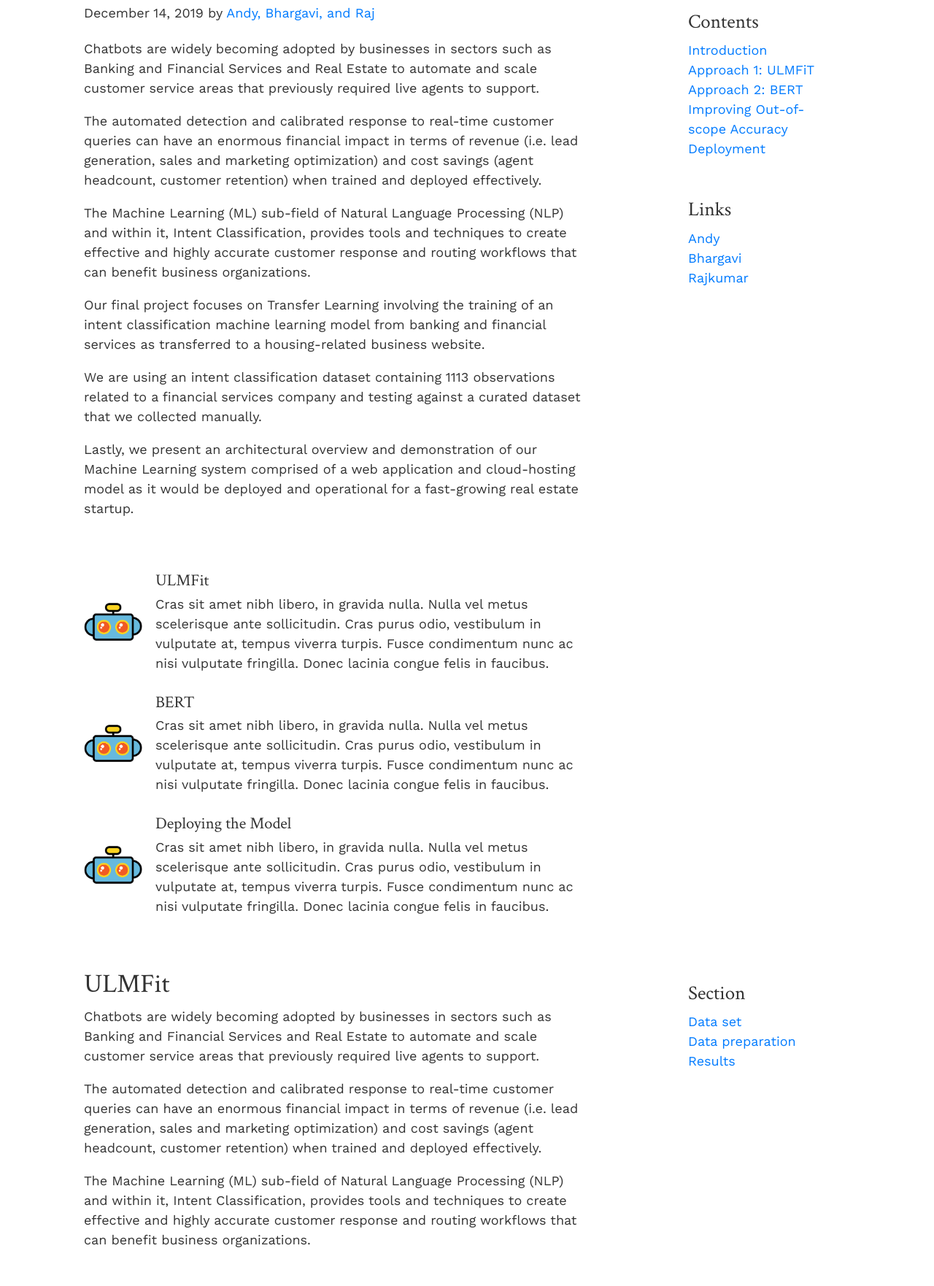
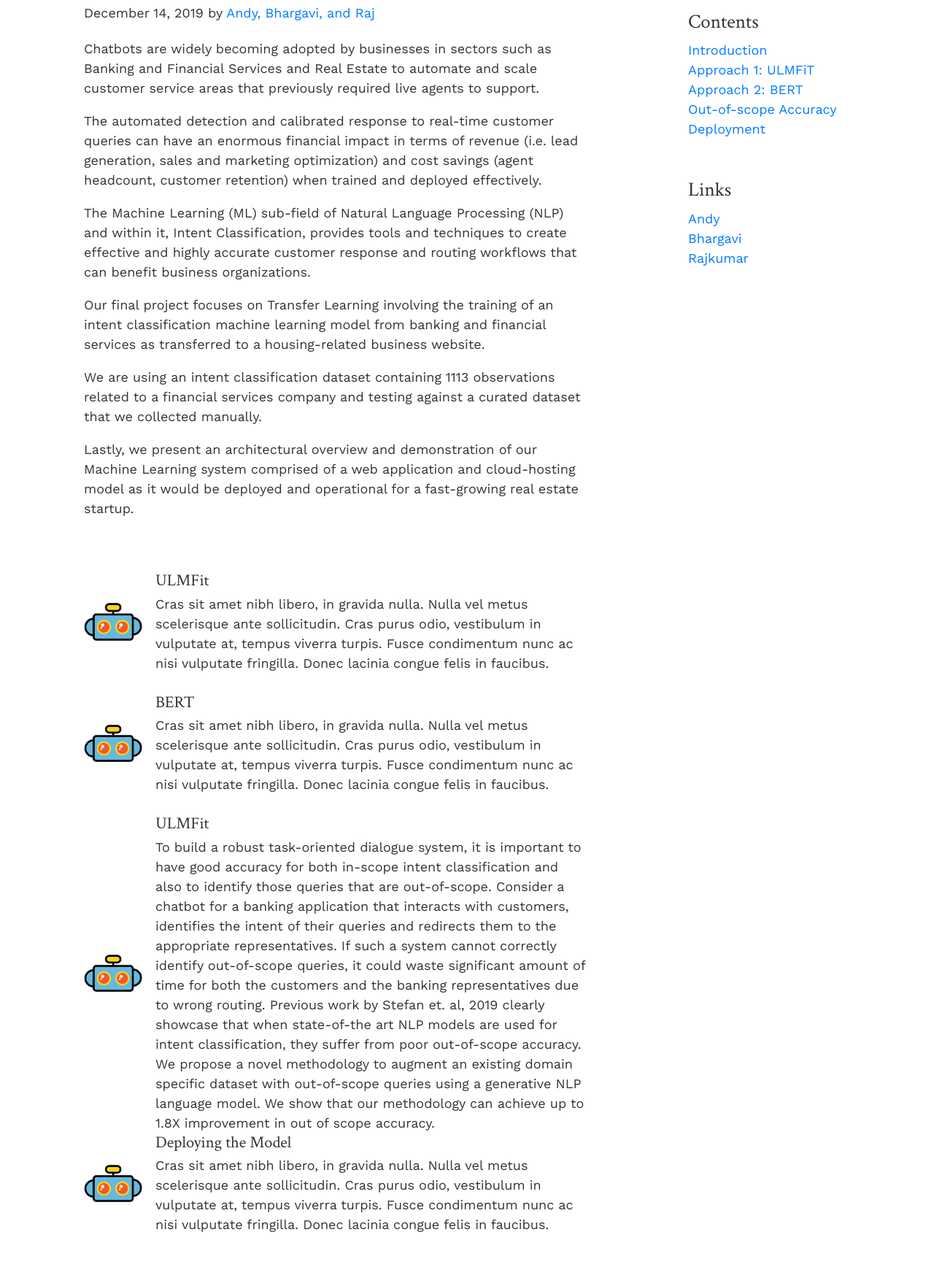
Before and after one commit to acary/chatbot-sml, a Flask app: page / in a window 1280 px wide. Shown: the part 539-2301 px from the top of the page at 73% size. Run offline with Flask 2, Linux system fonts and the light colour scheme; some libraries are stand-ins or nearby versions.

Commit message:
adding intro part for oos and updated ulmfit sub-sections

```diff
--- a/templates/intro.html
+++ b/templates/intro.html
@@ -40,7 +40,7 @@
         <li><a href="#">Introduction</a></li>
         <li><a href="#">Approach 1: ULMFiT</a></li>
         <li><a href="#">Approach 2: BERT</a></li>
-        <li><a href="#">Improving Out-of-scope Accuracy</a></li>
+        <li><a href="#">Out-of-scope Accuracy</a></li>
         <li><a href="#">Deployment</a></li>
       </ol>
     </div>
--- a/templates/media_list.html
+++ b/templates/media_list.html
@@ -5,7 +5,7 @@
     <div class="blog-post">
       <ul class="list-unstyled">
         <li class="media">
-          <img src="{{ url_for('static', filename='img/chatbot.png')}}" alt="ULMFit" class="mr-3 media_list">
+          <img src="{{ url_for('static', filename='img/chatbot.png')}}" alt="ULMFiT" class="mr-3 media_list">
           <div class="media-body">
             <h5 class="mt-0 mb-1">ULMFit</h5>
             Cras sit amet nibh libero, in gravida nulla. Nulla vel metus scelerisque ante sollicitudin. Cras purus odio, vestibulum in vulputate at, tempus viverra turpis. Fusce condimentum nunc ac nisi vulputate fringilla. Donec lacinia congue felis in faucibus.
@@ -16,6 +16,13 @@
           <div class="media-body">
             <h5 class="mt-0 mb-1">BERT</h5>
             Cras sit amet nibh libero, in gravida nulla. Nulla vel metus scelerisque ante sollicitudin. Cras purus odio, vestibulum in vulputate at, tempus viverra turpis. Fusce condimentum nunc ac nisi vulputate fringilla. Donec lacinia congue felis in faucibus.
+          </div>
+        </li>
+        <li class="media">
+          <img src="{{ url_for('static', filename='img/chatbot.png')}}" alt="Novel Methodology to Improve Out-of-scope Accuracy" class="mr-3 media_list">
+          <div class="media-body">
+            <h5 class="mt-0 mb-1">ULMFit</h5>
+            To build a robust task-oriented dialogue system, it is important to have good accuracy for both in-scope intent classification and also to identify those queries that are out-of-scope. Consider a chatbot for a banking application that interacts with customers, identifies the intent of their queries and redirects them to the appropriate representatives. If such a system cannot correctly identify out-of-scope queries, it could waste significant amount of time for both the customers and the banking representatives due to wrong routing. Previous work by Stefan et. al, 2019 clearly showcase that when state-of-the art NLP models are used for intent classification, they suffer from poor out-of-scope accuracy. We propose a novel methodology to augment an existing domain specific dataset with out-of-scope queries using a generative NLP language model.  We show that our methodology can achieve up to 1.8X improvement in out of scope accuracy.
           </div>
         </li>
         <li class="media">
--- a/templates/ulm_fit.html
+++ b/templates/ulm_fit.html
@@ -26,8 +26,10 @@
     <div class="sidebar-module">
       <h4>Section</h4>
       <ol class="list-unstyled">
-        <li><a href="#">Data set</a></li>
-        <li><a href="#">Data preparation</a></li>
+        <li><a href="#">Overview</a></li>
+        <li><a href="#">Data Preparation</a></li>
+        <li><a href="#">Language Model Training & Tuning</a></li>
+        <li><a href="#">Classifier Training & Tuning</a></li>
         <li><a href="#">Results</a></li>
       </ol>
     </div>
```
